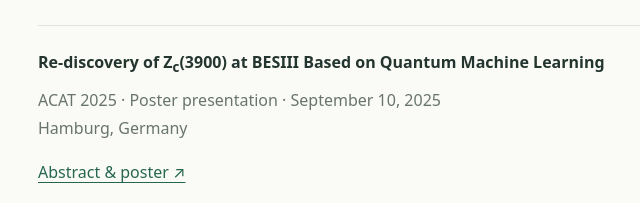
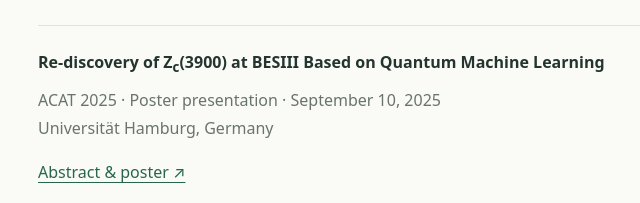
Before and after one commit to Siyang-Wu/siyang-wu.github.io, a plain HTML site: page index.html in a window 1280 px wide. Shown: the part 1257-1460 px from the top of the page, 442-1082 px from the left. Drawn offline with Linux system fonts and the light colour scheme.

Commit message:
Change Hamburg \to University of Hamburg

```diff
--- a/index.html
+++ b/index.html
@@ -59,7 +59,7 @@
         </article>
         <article class="presentation">
           <h3>Re-discovery of Z<sub>c</sub>(3900) at BESIII Based on Quantum Machine Learning</h3>
-          <p class="muted">ACAT 2025 · Poster presentation · September 10, 2025<br>Hamburg, Germany</p>
+          <p class="muted">ACAT 2025 · Poster presentation · September 10, 2025<br><span lang="de">Universität Hamburg</span>, Germany</p>
           <p><a href="https://indico.cern.ch/event/1488410/contributions/6561456/">Abstract &amp; poster ↗</a></p>
         </article>
       </section>
```
